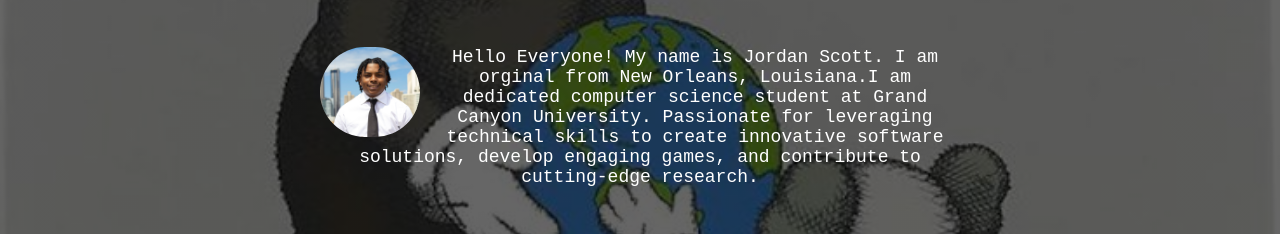
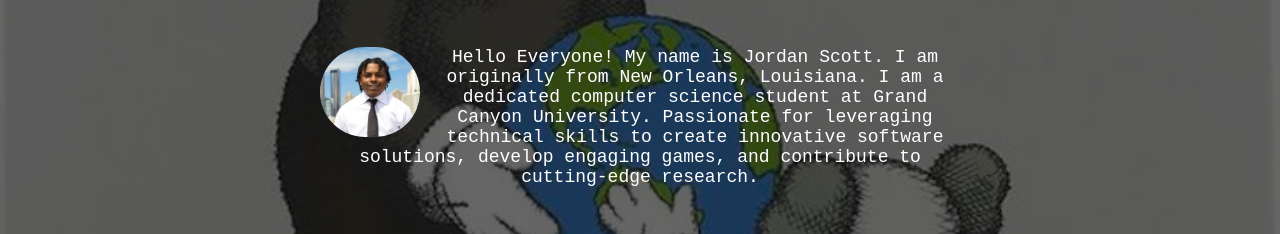
Before and after one commit to JordanS2025/Oibsip_task1, a plain HTML site: page Landing Page/about.html in a window 1280 px wide. Shown: the part 255-489 px from the top of the page. Drawn offline with Linux system fonts and the light colour scheme; a web font is replaced by a local one.

Commit message:
minor grammar updates.

```diff
--- a/Landing Page/about.html
+++ b/Landing Page/about.html
@@ -23,7 +23,7 @@
                 <!-- <a href="" class="btn">Download</a> -->
                 <img src="Images/profile.jpg" alt="A Picture of me" />
                 <p>  </p>
-                <p>Hello Everyone! My name is Jordan Scott. I am orginal from New Orleans, Louisiana.I am dedicated computer science student at Grand Canyon University. Passionate for leveraging technical skills to create innovative software solutions, develop engaging games, and contribute to cutting-edge research.</p>
+                <p>Hello Everyone! My name is Jordan Scott. I am originally from New Orleans, Louisiana. I am a dedicated computer science student at Grand Canyon University. Passionate for leveraging technical skills to create innovative software solutions, develop engaging games, and contribute to cutting-edge research.</p>
                 <p> Here is a Link to my full Portfolio:
                     <a href="https://github.com/JordanS2025/Oibsip_task1" target="_blank">Portfolio</a>
 
--- a/Landing Page/css/style.css
+++ b/Landing Page/css/style.css
@@ -84,7 +84,8 @@
         line: height 1.5;
         margin-bottom: 50px;
     }
-    img {
+        img
+    {
         width: 100px;
         border-radius: 50px;
         float: left;
```
